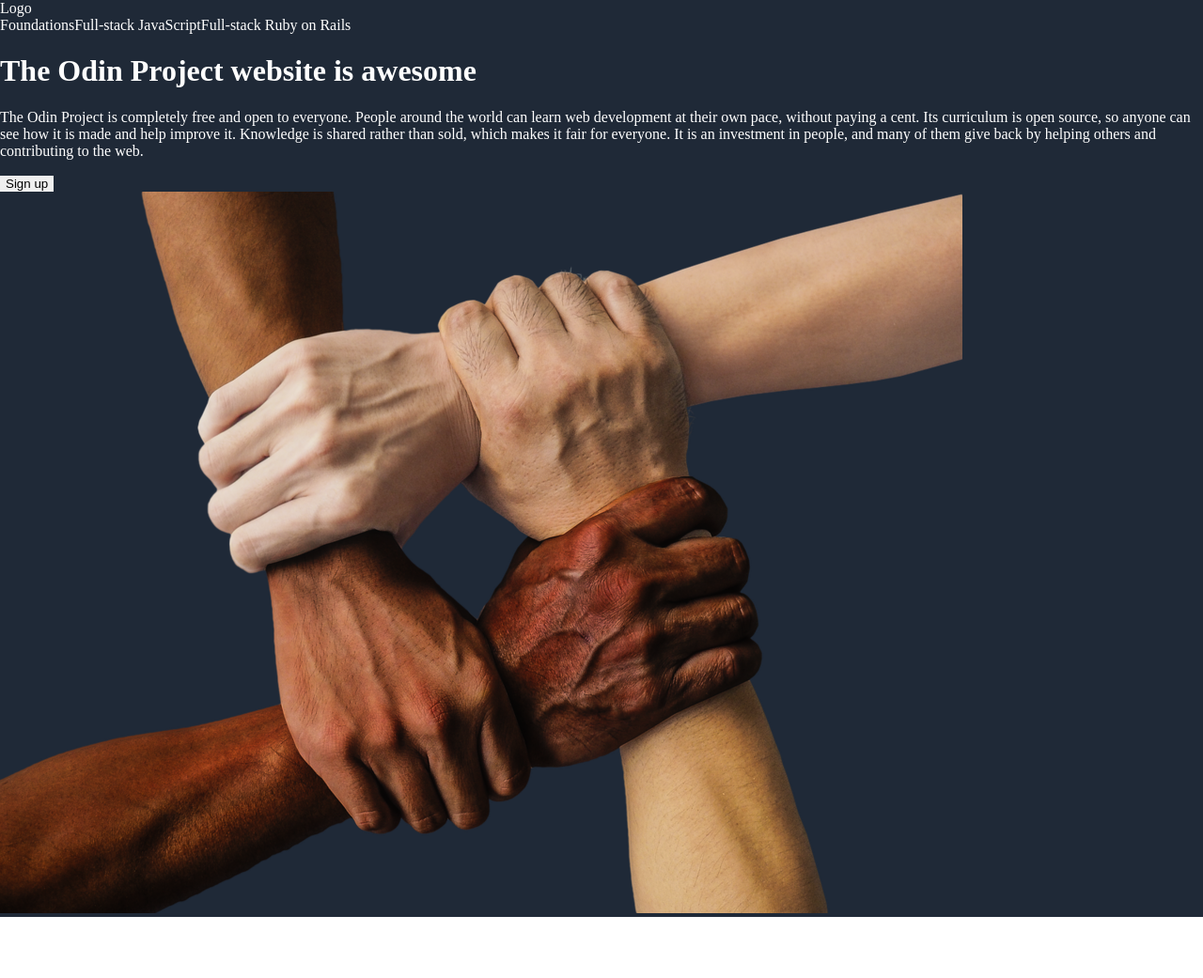
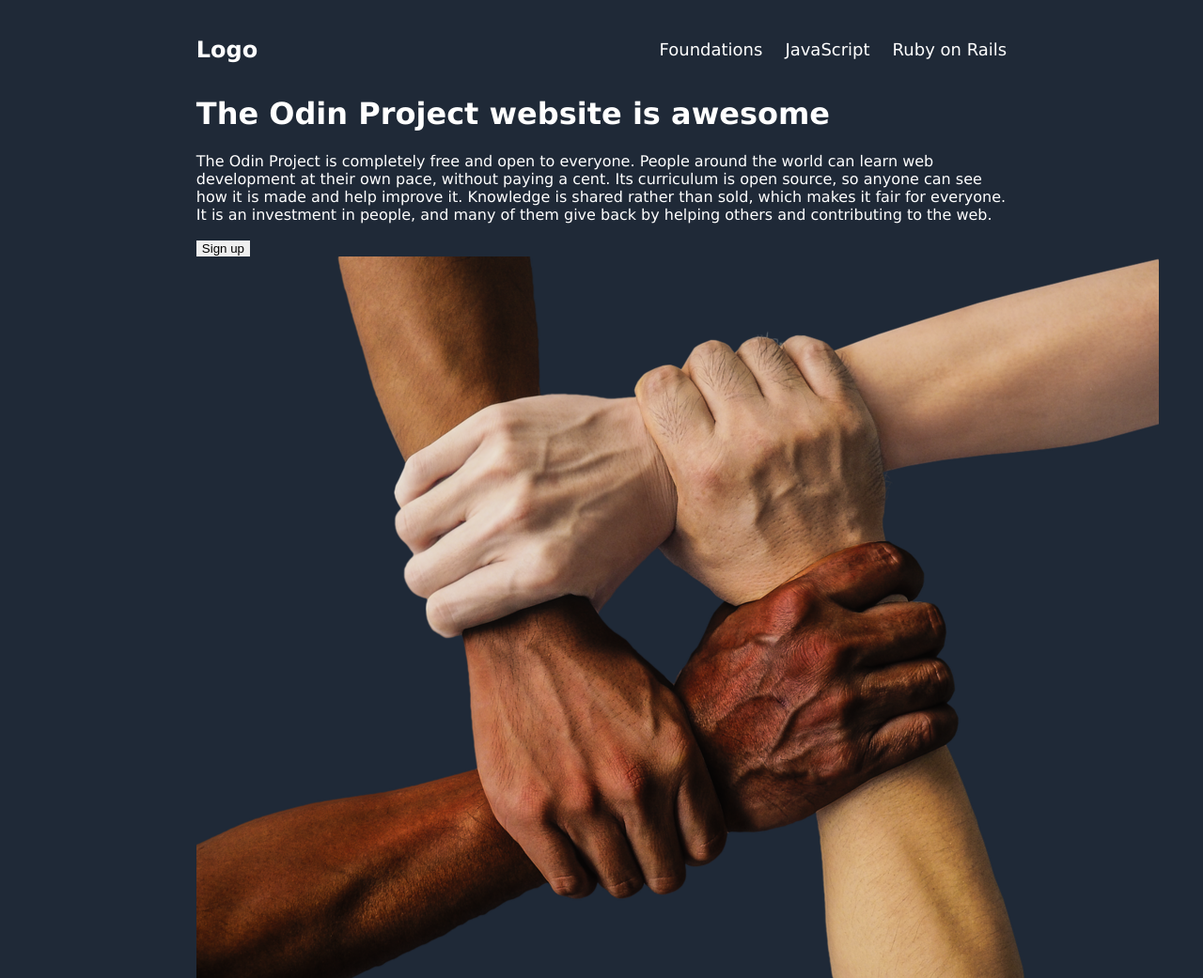
Before and after one commit to topopakovanie/Landing-page, a plain HTML site: page index.html in a window 1280 px wide. Shown: the whole page at 94% size. Before the commit the page ends 976 px from the top, so only its background shows below. Drawn offline with Linux system fonts and the light colour scheme.

Commit message:
Change and style header markup, add reset styles
Header markup prior to this was improper in terms of semantic html.
This as well as font incompatibility with template design required to
add reset styles.

```diff
--- a/index.html
+++ b/index.html
@@ -12,19 +12,29 @@
         <div class="header">
           <div class="logo">Logo</div>
           <nav class="nav-links">
+            <ul>
+              <li>
                 <a
                   href="https://www.theodinproject.com/paths/foundations/courses/foundations"
                   id="foudnations-link"
                   >Foundations</a
-            ><a
+                >
+              </li>
+              <li>
+                <a
                   href="https://www.theodinproject.com/paths/full-stack-javascript"
                   id="js-link"
-              >Full-stack JavaScript</a
-            ><a
+                  >JavaScript</a
+                >
+              </li>
+              <li>
+                <a
                   href="https://www.theodinproject.com/paths/full-stack-ruby-on-rails"
                   id="ruby-link"
-              >Full-stack Ruby on Rails</a
+                  >Ruby on Rails</a
                 >
+              </li>
+            </ul>
           </nav>
         </div>
         <div class="hero-content">
--- a/style.css
+++ b/style.css
@@ -4,6 +4,7 @@
 }
 body {
   margin: 0;
+  font-family: Verdana, Geneva, Tahoma, sans-serif;
 }
 button {
   border: none;
@@ -12,6 +13,10 @@ a {
   color: inherit;
   text-decoration: none;
 }
+ul {
+  list-style-type: none;
+  padding: 0;
+}
 
 /* Styles */
 .hero-container {
@@ -19,4 +24,30 @@ a {
   color: #fff;
   display: flex;
   justify-content: center;
+  padding: 24px;
 }
+
+.hero {
+  width: 70%;
+}
+
+.header {
+  display: flex;
+  justify-content: space-between;
+  align-items: center;
+}
+
+.logo {
+  font-size: 24px;
+  font-weight: bold;
+}
+
+.nav-links ul {
+  font-size: 18px;
+  display: flex;
+  gap: 24px;
+}
+
+.nav-links a:hover {
+  color: #206688;
+}
```
Lines whose indentation alone changed are shown as unchanged.
